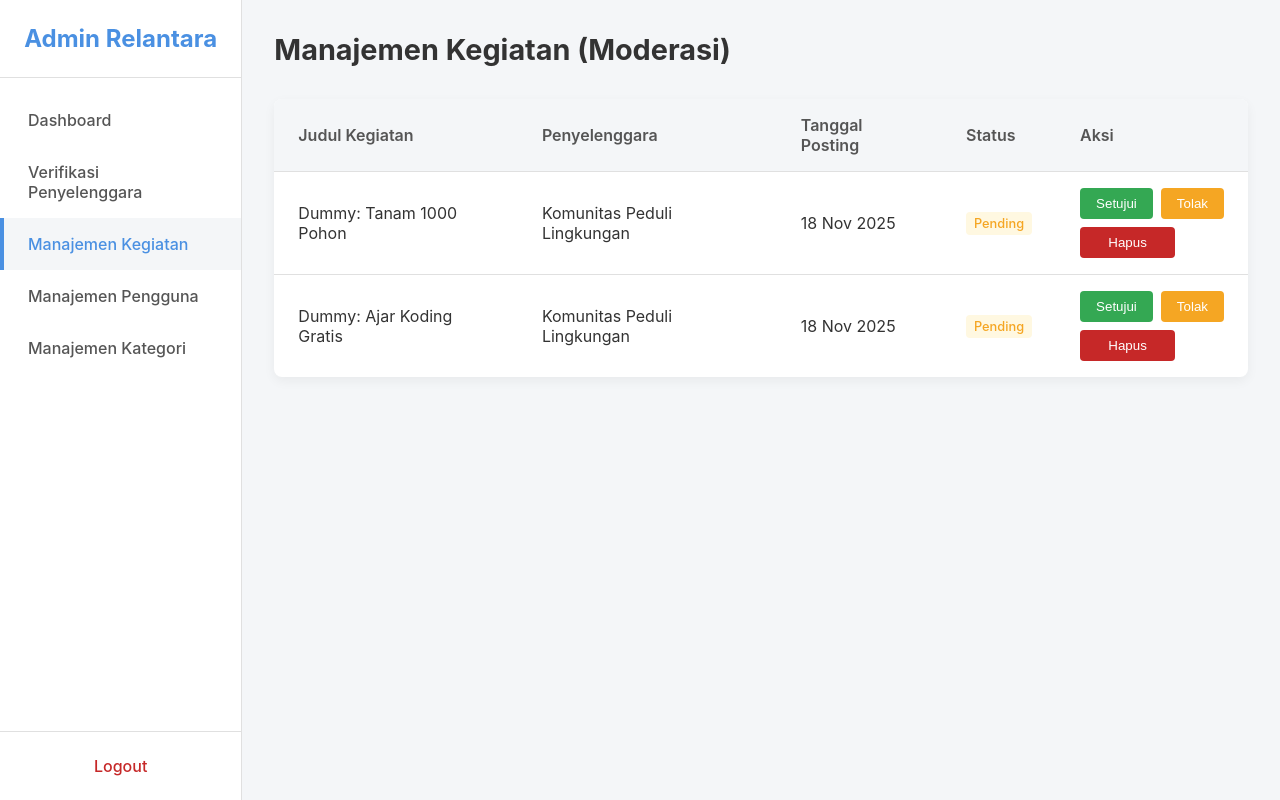
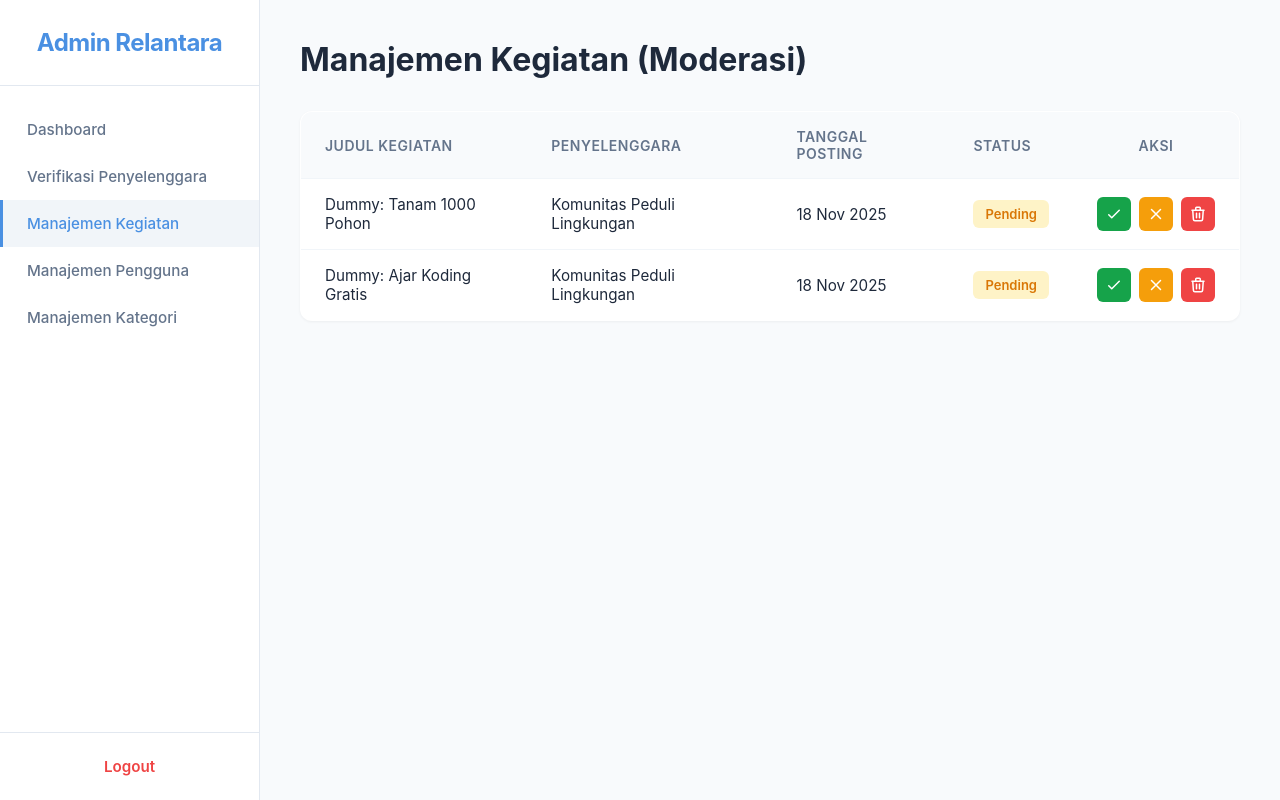
Before and after one commit to Fayiz-Akbar/Relantara, a PHP site: page /admin/manage_kegiatan.php in a window 1280 px wide. Run offline with PHP 8.4, Linux system fonts and the light colour scheme; the visitor is signed in with stand-in values (Sample User, id 1); data comes from the database, SQL or seed files in the repository.

Commit message:
update design & layout

```diff
--- a/admin/manage_kegiatan.php
+++ b/admin/manage_kegiatan.php
@@ -4,12 +4,9 @@ checkRole(['admin']);
 
 include '../config/db_connect.php';
 
-$sql = "SELECT k.id_kegiatan, k.judul, k.status_kegiatan, k.tanggal_posting, p.nama_organisasi
-        FROM tbl_kegiatan k
-        JOIN tbl_penyelenggara p ON k.id_penyelenggara = p.id_penyelenggara
-        WHERE k.deleted_at IS NULL
-        ORDER BY k.status_kegiatan = 'Pending' DESC, k.tanggal_posting DESC";
-$result = $conn->query($sql);
+$stmt = $conn->prepare("SELECT k.id_kegiatan, k.judul, k.status_kegiatan, k.tanggal_posting, p.nama_organisasi FROM tbl_kegiatan k JOIN tbl_penyelenggara p ON k.id_penyelenggara = p.id_penyelenggara WHERE k.deleted_at IS NULL ORDER BY k.status_kegiatan = 'Pending' DESC, k.tanggal_posting DESC");
+$stmt->execute();
+$result = $stmt->get_result();
 ?>
 <!DOCTYPE html>
 <html lang="id">
@@ -18,136 +15,177 @@ $result = $conn->query($sql);
     <meta name="viewport" content="width=device-width, initial-scale=1.0">
     <title>Manajemen Kegiatan - Relantara</title>
     <style>
+        * { box-sizing: border-box; margin: 0; padding: 0; }
         body {
-            font-family: -apple-system, BlinkMacSystemFont, "Segoe UI", Roboto, Helvetica, Arial, sans-serif;
-            background-color: #F4F6F8;
-            margin: 0;
+            font-family: 'Inter', system-ui, -apple-system, sans-serif;
+            background-color: #f8fafc;
             display: flex;
+            min-height: 100vh;
         }
         .sidebar {
-            width: 250px;
-            background-color: #FFFFFF;
-            border-right: 1px solid #E0E0E0;
+            width: 260px;
+            background-color: #ffffff;
+            border-right: 1px solid #e2e8f0;
             display: flex;
             flex-direction: column;
-            min-height: 100vh;
+            position: sticky;
+            top: 0;
+            height: 100vh;
         }
         .sidebar-header {
-            padding: 1.5rem;
+            padding: 1.75rem 1.5rem;
             text-align: center;
-            border-bottom: 1px solid #E0E0E0;
+            border-bottom: 1px solid #e2e8f0;
         }
         .sidebar-header h1 {
             color: #4A90E2;
-            margin: 0;
             font-size: 1.5rem;
+            font-weight: 700;
+            letter-spacing: -0.5px;
         }
         .sidebar-nav {
             flex-grow: 1;
-            padding: 1rem 0;
+            padding: 1.25rem 0;
         }
         .sidebar-nav a {
             display: block;
-            padding: 1rem 1.5rem;
+            padding: 0.875rem 1.5rem;
             text-decoration: none;
-            color: #555;
+            color: #64748b;
             font-weight: 500;
-            border-left: 4px solid transparent;
+            font-size: 0.95rem;
+            border-left: 3px solid transparent;
+            transition: all 0.2s;
         }
         .sidebar-nav a.active,
         .sidebar-nav a:hover {
-            background-color: #F4F6F8;
+            background-color: #f1f5f9;
             color: #4A90E2;
             border-left-color: #4A90E2;
         }
         .sidebar-footer {
             padding: 1.5rem;
-            border-top: 1px solid #E0E0E0;
+            border-top: 1px solid #e2e8f0;
         }
         .sidebar-footer a {
             display: block;
             text-align: center;
             text-decoration: none;
-            color: #C62828;
-            font-weight: 500;
+            color: #ef4444;
+            font-weight: 600;
+            font-size: 0.95rem;
+            transition: color 0.2s;
+        }
+        .sidebar-footer a:hover {
+            color: #dc2626;
         }
         .main-content {
-            flex-grow: 1;
-            padding: 2rem;
-            background-color: #F4F6F8;
+            flex: 1;
+            padding: 2.5rem;
         }
         .main-header {
             margin-bottom: 2rem;
         }
         .main-header h2 {
-            margin: 0;
-            color: #333;
-            font-size: 1.8rem;
+            color: #1e293b;
+            font-size: 2rem;
+            font-weight: 700;
+            margin-bottom: 0.5rem;
         }
         .content-table {
             width: 100%;
             border-collapse: collapse;
-            background-color: #FFFFFF;
-            border-radius: 8px;
-            box-shadow: 0 4px 12px rgba(0,0,0,0.05);
+            background-color: #ffffff;
+            border-radius: 12px;
             overflow: hidden;
+            box-shadow: 0 1px 3px rgba(0,0,0,0.05);
+            border: 1px solid #f1f5f9;
         }
         .content-table th,
         .content-table td {
             padding: 1rem 1.5rem;
             text-align: left;
-            border-bottom: 1px solid #E0E0E0;
+            border-bottom: 1px solid #f1f5f9;
         }
         .content-table th {
-            background-color: #F4F6F8;
-            color: #555;
+            background-color: #f8fafc;
+            color: #64748b;
             font-weight: 600;
+            font-size: 0.875rem;
+            text-transform: uppercase;
+            letter-spacing: 0.5px;
         }
         .content-table td {
-            color: #333;
+            color: #1e293b;
+            font-size: 0.95rem;
         }
         .content-table tr:last-child td {
             border-bottom: none;
         }
-        .btn {
-            padding: 0.5rem 1rem;
+        .content-table tbody tr {
+            transition: background-color 0.15s;
+        }
+        .content-table tbody tr:hover {
+            background-color: #f8fafc;
+        }
+        .btn-icon {
             border: none;
-            border-radius: 4px;
             cursor: pointer;
-            font-weight: 500;
-            transition: opacity 0.2s ease;
-            text-align: center;
+            padding: 0.5rem;
+            border-radius: 6px;
+            transition: all 0.2s;
+            display: inline-flex;
+            align-items: center;
+            justify-content: center;
+        }
+        .btn-icon:hover {
+            transform: translateY(-1px);
+        }
+        .btn-icon svg {
+            width: 18px;
+            height: 18px;
+            stroke: #ffffff;
+        }
+        .btn-approve {
+            background-color: #16a34a;
+        }
+        .btn-approve:hover {
+            background-color: #15803d;
+        }
+        .btn-reject {
+            background-color: #f59e0b;
+        }
+        .btn-reject:hover {
+            background-color: #d97706;
         }
         .btn-delete {
-            background-color: #C62828;
-            color: white;
-            width: 66%;
+            background-color: #ef4444;
         }
-        .btn-delete:hover { opacity: 0.8; }
-        .btn-approve {
-            background-color: #34A853;
-            color: white;
-        }
-        .btn-reject {
-            background-color: #F5A623;
-            color: white;
+        .btn-delete:hover {
+            background-color: #dc2626;
         }
         .status {
-            padding: 0.25rem 0.5rem;
-            border-radius: 4px;
-            font-weight: 500;
-            font-size: 0.8rem;
+            padding: 0.375rem 0.75rem;
+            border-radius: 6px;
+            font-weight: 600;
+            font-size: 0.8125rem;
             display: inline-block;
         }
-        .status-Published { background-color: #E8F5E9; color: #2E7D32; }
-        .status-Pending { background-color: #FFF8E1; color: #F5A623; }
-        .status-Rejected { background-color: #FFEBEE; color: #C62828; }
-        .action-form {
+        .status-Published { background-color: #dcfce7; color: #16a34a; }
+        .status-Pending { background-color: #fef3c7; color: #d97706; }
+        .status-Rejected { background-color: #fee2e2; color: #dc2626; }
+
+        .action-buttons {
             display: flex;
             gap: 0.5rem;
-            margin-bottom: 0.5rem;
+            align-items: center;
+        }
+
+        .action-form {
+            display: contents;
         }
     </style>
+
 </head>
 <body>
     <div class="sidebar">
@@ -178,7 +216,7 @@ $result = $conn->query($sql);
                     <th>Penyelenggara</th>
                     <th>Tanggal Posting</th>
                     <th>Status</th>
-                    <th>Aksi</th>
+                    <th style="text-align: center; width: 150px;">Aksi</th>
                 </tr>
             </thead>
             <tbody>
@@ -193,18 +231,35 @@ $result = $conn->query($sql);
                         </span>
                     </td>
                     <td>
+                        <div class="action-buttons">
                             <?php if ($row['status_kegiatan'] == 'Pending'): ?>
                                 <form class="action-form" action="proses_update_status_kegiatan.php" method="POST">
                                     <input type="hidden" name="id_kegiatan" value="<?php echo $row['id_kegiatan']; ?>">
-                                <button type="submit" name="status_baru" value="Published" class="btn btn-approve">Setujui</button>
-                                <button type="submit" name="status_baru" value="Rejected" class="btn btn-reject">Tolak</button>
+                                    <button type="submit" name="status_baru" value="Published" class="btn-icon btn-approve" title="Setujui Kegiatan">
+                                        <svg fill="none" stroke="currentColor" viewBox="0 0 24 24">
+                                            <path stroke-linecap="round" stroke-linejoin="round" stroke-width="2" d="M5 13l4 4L19 7"/>
+                                        </svg>
+                                    </button>
+                                </form>
+                                <form class="action-form" action="proses_update_status_kegiatan.php" method="POST">
+                                    <input type="hidden" name="id_kegiatan" value="<?php echo $row['id_kegiatan']; ?>">
+                                    <button type="submit" name="status_baru" value="Rejected" class="btn-icon btn-reject" title="Tolak Kegiatan">
+                                        <svg fill="none" stroke="currentColor" viewBox="0 0 24 24">
+                                            <path stroke-linecap="round" stroke-linejoin="round" stroke-width="2" d="M6 18L18 6M6 6l12 12"/>
+                                        </svg>
+                                    </button>
                                 </form>
                             <?php endif; ?>
 
-                        <form action="proses_delete_kegiatan.php" method="POST" onsubmit="return confirm('Anda yakin ingin menghapus kegiatan ini?');">
+                            <form class="action-form" action="proses_delete_kegiatan.php" method="POST" onsubmit="return confirm('Hapus kegiatan ini?');">
                                 <input type="hidden" name="id_kegiatan" value="<?php echo $row['id_kegiatan']; ?>">
-                            <button type="submit" class="btn btn-delete">Hapus</button>
+                                <button type="submit" class="btn-icon btn-delete" title="Hapus Kegiatan">
+                                    <svg fill="none" stroke="currentColor" viewBox="0 0 24 24">
+                                        <path stroke-linecap="round" stroke-linejoin="round" stroke-width="2" d="M19 7l-.867 12.142A2 2 0 0116.138 21H7.862a2 2 0 01-1.995-1.858L5 7m5 4v6m4-6v6m1-10V4a1 1 0 00-1-1h-4a1 1 0 00-1 1v3M4 7h16"/>
+                                    </svg>
+                                </button>
                             </form>
+                        </div>
                     </td>
                 </tr>
                 <?php endwhile; ?>
@@ -213,4 +268,7 @@ $result = $conn->query($sql);
     </div>
 </body>
 </html>
-<?php $conn->close(); ?>
+<?php
+$stmt->close();
+$conn->close();
+?>
```
Lines whose indentation alone changed are shown as unchanged.
